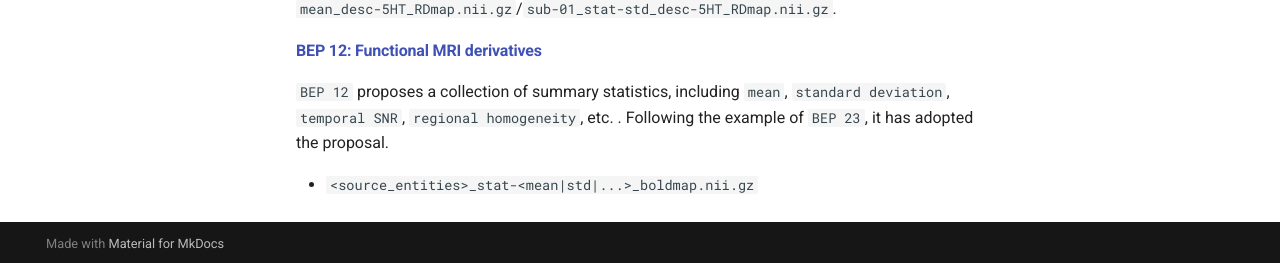
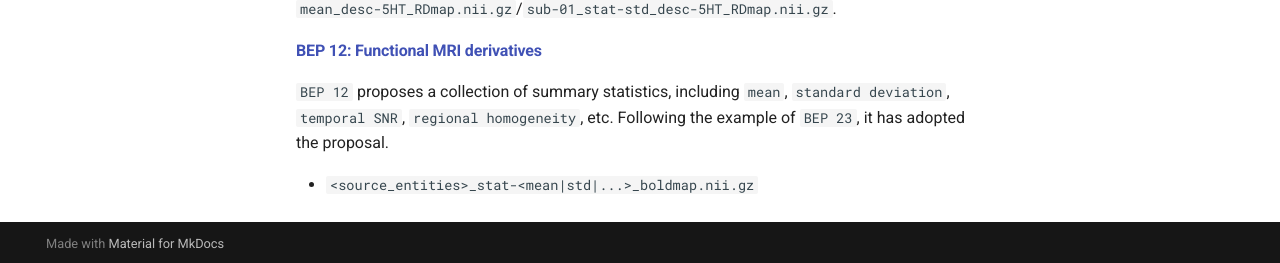
Before and after one commit to bids-standard/bids-extensions, an MkDocs documentation site: the page built from docs/general_guidelines.md, in a window 1280 px wide and 900 px high, scrolled down 1691 px. Shown: the part 634-897 px from the top of the window. Built offline with MkDocs 1.6.1 and Material for MkDocs 9.7.7, drawn with Linux system fonts in a browser that asks for light colours; comment, search, counter and statistics services are not loaded.

```diff
--- a/docs/general_guidelines.md
+++ b/docs/general_guidelines.md
@@ -69,6 +69,7 @@ These generally will be distributed as mean/standard-deviation pairs, for exampl
 
 #### BEP 12: Functional MRI derivatives
 
-`BEP 12` proposes a collection of summary statistics, including `mean`, `standard deviation`, `temporal SNR`, `regional homogeneity`, etc. . Following the example of `BEP 23`, it has adopted the proposal.
+`BEP 12` proposes a collection of summary statistics, including `mean`, `standard deviation`, `temporal SNR`, `regional homogeneity`, etc.
+Following the example of `BEP 23`, it has adopted the proposal.
 
 * `<source_entities>_stat-<mean|std|...>_boldmap.nii.gz`
```
